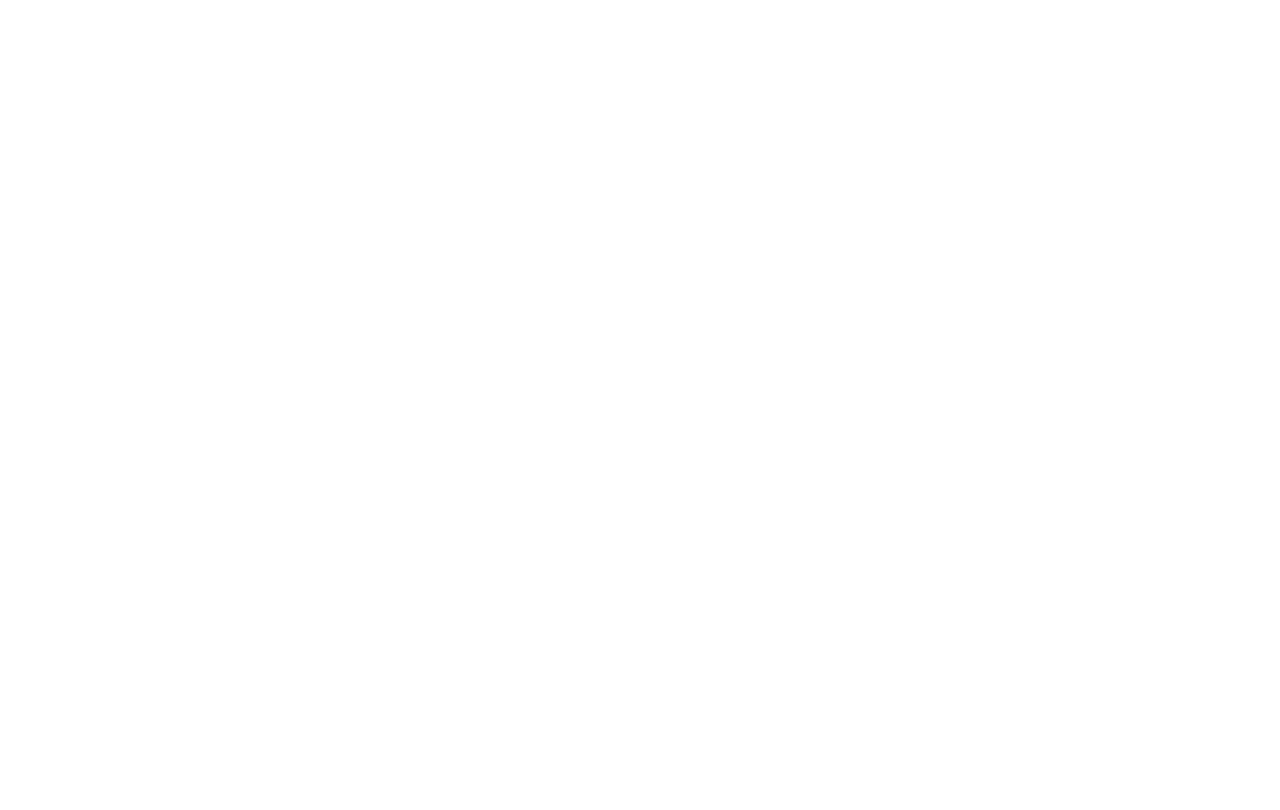
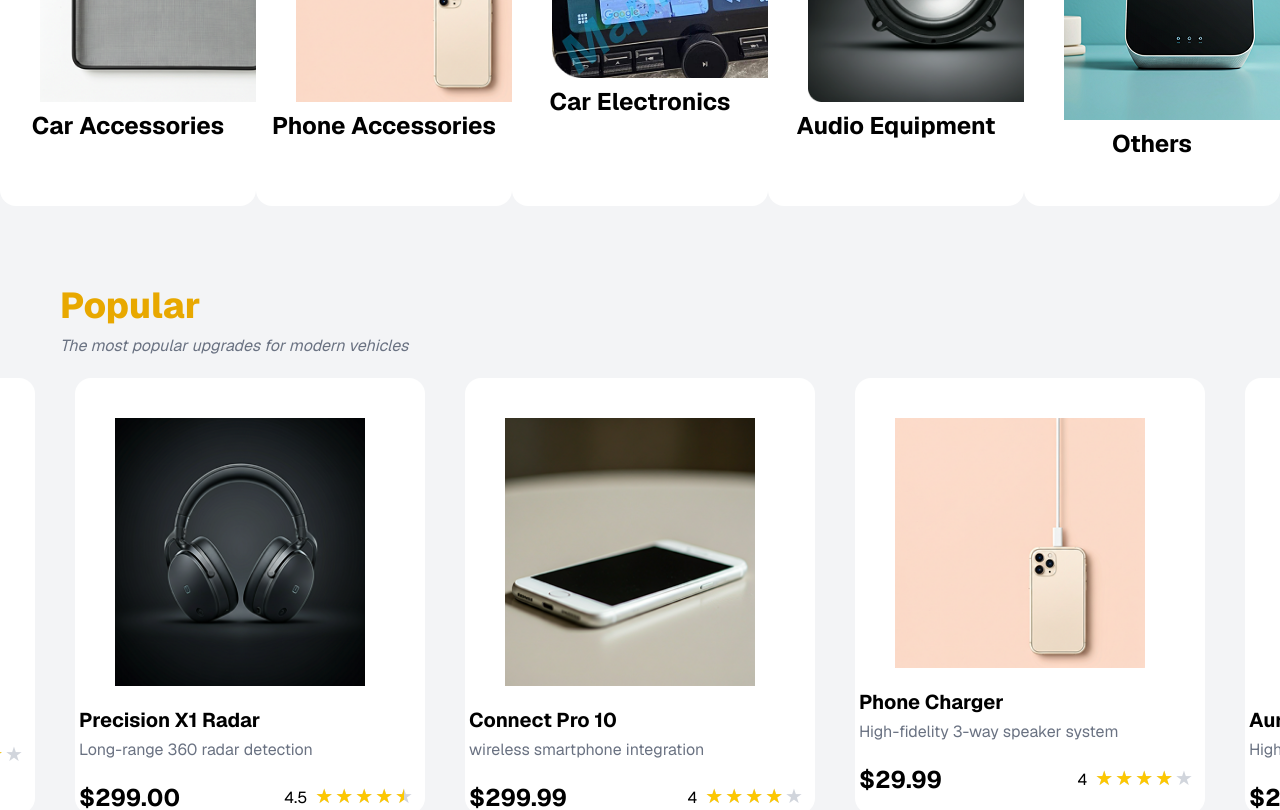
Before and after one commit to HenryPhan05/MapleGood, a Next.js app: page /user in a window 1280 px wide. Shown: the part 520-1330 px from the top of the page. Before the commit the page ends 800 px from the top, so only its background shows below. Built offline with nearby package versions, Linux system fonts and the light colour scheme.

Commit message:
updated homepage User

```diff
--- a/app/user/page.tsx
+++ b/app/user/page.tsx
@@ -1,16 +1,152 @@
+import { ArrowRight, ArrowLeft } from "lucide-react";
+import StarRating from "../components/StarRating";
 import LogoutButton from "../components/LogoutButton";
 import NavigationBarApp from "../components/NavigationBarApp";
-
+import Image from "next/image";
+import carAccessoriesImage from "../public/images/categories/carAccessories.png";
+import carElectronicsImage from "../public/images/categories/carElectronic.png";
+import othersImage from "../public/images/categories/others.png";
+import phoneAccessoriesImage from "../public/images/categories/phoneAccessories.png";
+import headphoneImage from "../public/images/products/headphone.png";
+import phoneImage from "../public/images/products/phone.png";
+import speakerImage from "../public/images/products/speaker.png";
+import { int } from "zod";
+import Footer from "../components/Footer";
 export default function homepageUser() {
+  const sampleCategoriesData = [
+    {
+      id: "1",
+      name: "Car Accessories",
+      image: carAccessoriesImage
+    },
+    {
+      id: "2",
+      name: "Phone Accessories",
+      image: phoneAccessoriesImage,
+    },
+    {
+      id: "3",
+      name: "Car Electronics",
+      image: carElectronicsImage,
+    },
+    {
+      id: "4",
+      name: "Audio Equipment",
+      image: othersImage,
+    }
+    , {
+      id: "5",
+      name: "Others",
+      image: speakerImage,
+    }
+  ];
+  const sampleProductsData = [
+    {
+      id: "1",
+      name: "Mapple Guard 4K",
+      category: "Car Screens",
+      price: 249.99,
+      description: "Dual-channel dash cam",
+      quantity: 3,
+      image: carElectronicsImage,
+      rate: 4
+    },
+    {
+      id: "2",
+      name: "Precision X1 Radar",
+      category: "Audio Equipment",
+      price: 299.00,
+      description: "Long-range 360 radar detection",
+      quantity: 10,
+      image: headphoneImage,
+      rate: 4.5,
+    },
+    {
+      id: "3",
+      name: "Connect Pro 10",
+      category: "Phone Accessories",
+      price: 299.99,
+      description: "wireless smartphone integration",
+      quantity: 3,
+      image: phoneImage,
+      rate: 4
+    },
+    {
+      id: "4",
+      name: "Phone Charger",
+      category: "Phone Accessories",
+      price: 29.99,
+      description: "High-fidelity 3-way speaker system",
+      quantity: 3,
+      image: phoneAccessoriesImage,
+      rate: 4
+    },
+    {
+      id: "5",
+      name: "Aura Component Set",
+      category: "Others",
+      price: 299.99,
+      description: "High-fidelity 3-way speaker system",
+      quantity: 3,
+      image: speakerImage,
+      rate: 4
+    }
+  ]
   return (
-    <div>
-      <div className="sticky top-0 z-50 bg-white ">
+    <div className="bg-gray-100 min-h-screen w-full">
+      <div className="sticky top-0 bg-white" style={{ zIndex: 1000 }}>
         <NavigationBarApp />
       </div>
-      <div className="p-6 flex flex-col gap-4">
+      {/**main */}
+      <div>
+        <div>
+          <h1 className="mt-20 ml-5 text-4xl font-extrabold" style={{ color: "#E8A800" }}>Categories</h1>
+          <div className="flex flex-row justify-evenly mt-10" >
+            {sampleCategoriesData.map((category) => (
+              <div key={category.id} className="bg-white w-100 h-100 flex-col items-center rounded-2xl hover:opacity-70 hover:cursor-pointer">
+                <Image src={category.image} alt={category.name} width={300} height={300} className="mt-10 mr-10 ml-10" />
+                <p className="text-center text-black text-2xl font-bold mt-2 ">{category.name}</p>
+              </div>
+            ))}
+          </div>
+        </div>
+
+        <div className="m-10">
+          <h1 className="mt-20 ml-5 text-4xl font-extrabold" style={{ color: "#E8A800" }}>Popular</h1>
+          <p className="text-gray-500 ml-5 mt-2 italic text-xm">The most popular upgrades for modern vehicles</p>
+          <div className="mt-5 flex flex-row justify-center gap-8">
+            <ArrowLeft size={50} color={'black'} className="p-3 rounded-full mt-50" style={{ backgroundColor: "#E8A800" }} />
+            <div className="flex flex-row justify-between gap-10 ">
+              {sampleProductsData.map((product) => (
+                <div key={product.id} className="bg-white w-[350px]  flex-col items-center rounded-2xl hover:opacity-70 hover:cursor-pointer">
+                  <Image src={product.image} alt={product.name} width={250} height={250} className="mt-10 mr-10 ml-10" />
+                  <h1 className="mt-5 ml-1 text-black text-xl font-bold">{product.name}</h1>
+                  <p className="mt-1 ml-1 text-gray-500">{product.description}</p>
+                  <div className="flex flex-row justify-between">
+                    <p className="mt-5 ml-1 text-2xl text-black font-bold">${product.price.toFixed(2)}</p>
+                    <div className="flex flex-row gap-1 mr-3 mt-3">
+                      <p className="text-black text-xm mt-3">{product.rate}</p>
+                      <StarRating rate={product.rate} />
+                    </div>
+                  </div>
+                </div>
+              ))}
+            </div>
+            <ArrowRight size={50} color={'black'} className="p-3 rounded-full mt-50" style={{ backgroundColor: "#E8A800" }} />
+          </div>
+          <div>
+
+          </div>
+        </div>
+        {/**Footer */}
+        <div>
+          <Footer />
+        </div>
+      </div>
+      {/* <div className="p-6 flex flex-col gap-4">
         <h1 className="text-2xl font-bold">Hello</h1>
         <LogoutButton />
-      </div>
-    </div>
+      </div> */}
+    </div >
   );
 }
```
